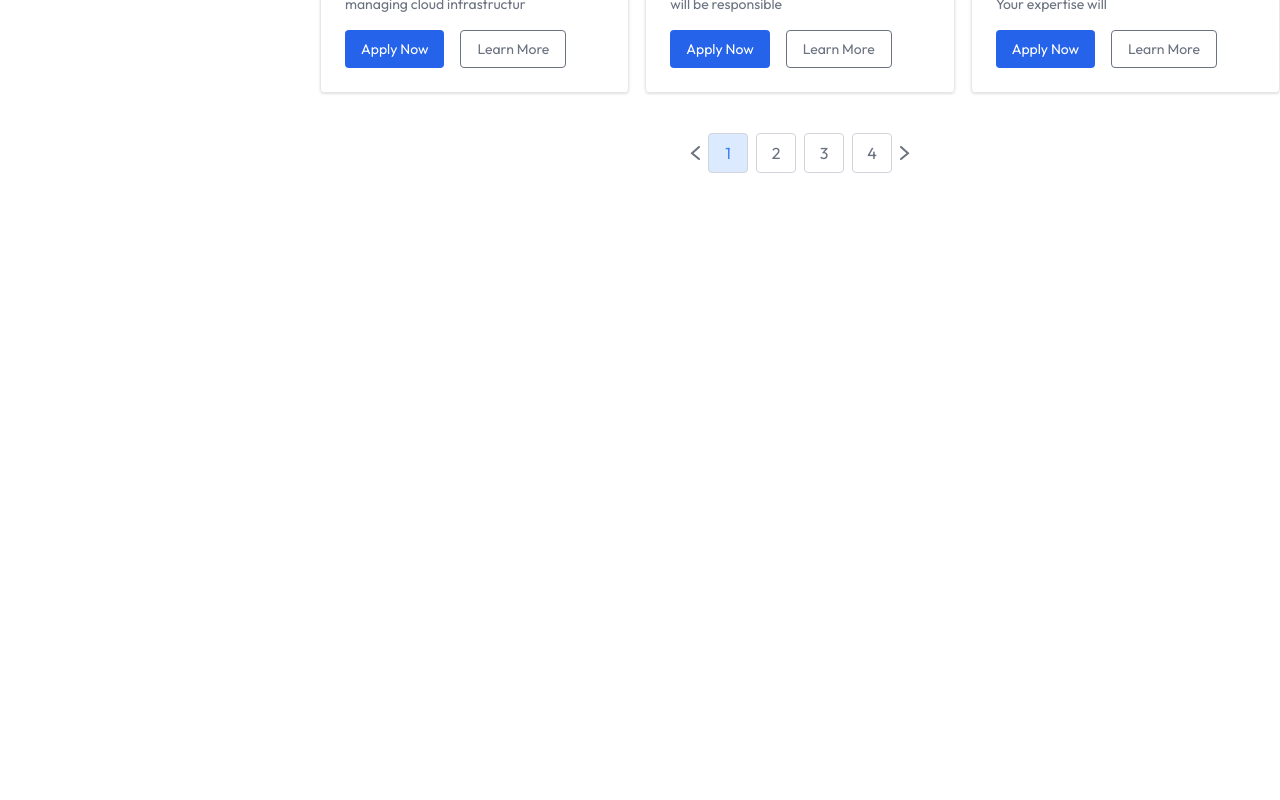
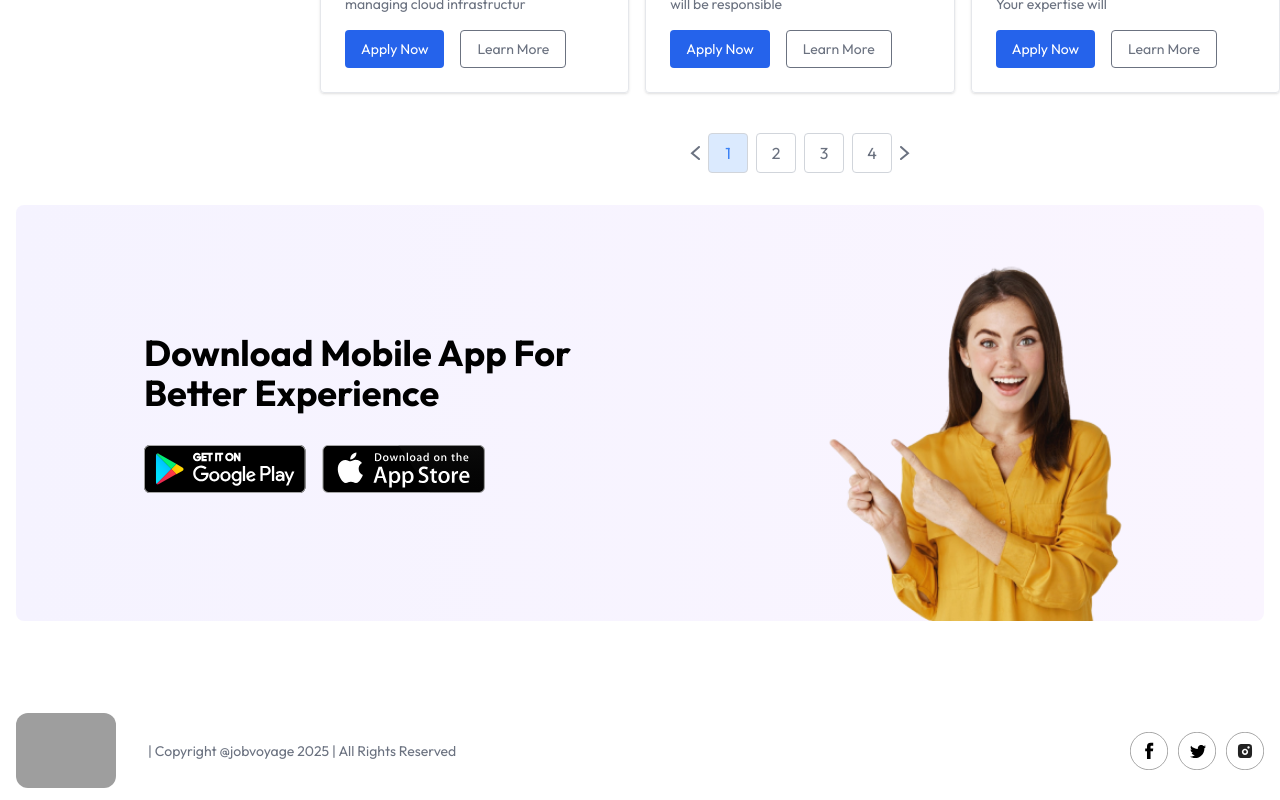
Before and after one commit to Gavesh99324/JobVoyage, a React (Vite) app in the folder client/: page / in a window 1280 px wide. Shown: the part 1260-2060 px from the top of the page. Before the commit the page ends 1465 px from the top, so only its background shows below. Built offline with nearby package versions, Linux system fonts and the light colour scheme; no server answers; grey boxes are pictures that could not be loaded.

Commit message:
created the footer

```diff
--- /dev/null
+++ b/client/src/components/AppDownload.jsx
@@ -0,0 +1,26 @@
+import React from 'react'
+import { assets } from '../assets/assets';
+
+const AppDownload = () => {
+  return (
+    <div className='container px-4 2xl:px-20 mx-auto ny-20 mb-10'>
+      <div className='relative bg-gradient-to-r from-violet-50 to-purple-50 p-12 sm:p-24 lg:p-32 rounded-lg'>
+        <div>
+            <h1 className='text-2xl sm:text-4xl font-bold mb-8 max-w-md'>Download Mobile App For Better Experience</h1>
+            <div className='flex gap-4'>
+                <a href='#' className='inline-block'>
+                    <img className='h-12' src={assets.play_store} alt="" />
+                </a>
+                <a href='#' className='inline-block'>
+                    <img className='h-12' src={assets.app_store} alt="" />
+                </a>
+            </div>
+        </div>
+
+        <img className='absolute w-80 right-0 bottom-0 mr-32 max-lg:hidden' src={assets.app_main_img} alt="" />
+      </div>
+    </div>
+  )
+}
+
+export default AppDownload;
--- /dev/null
+++ b/client/src/components/Footer.jsx
@@ -0,0 +1,19 @@
+import React from 'react';
+import jobvoyage from '../assets/jobvoyage.jpg';
+import { assets } from '../assets/assets';
+
+const Footer = () => {
+  return (
+    <div className='container px-4 2xl:px-20 mx-auto flex items-center justify-between gap-4 py-3 mt-20'>
+      <img className='w-[100px] rounded-xl' width={160} src={jobvoyage} alt="" />
+      <p className='flex-1 border-1 border-gray-400 pl-4 text-sm text-gray-500 max-sm:hidden'>| Copyright @jobvoyage 2025 | All Rights Reserved</p>
+      <div className='flex gap-2.5'>
+        <img width={38} src={assets.facebook_icon} alt="" />
+        <img width={38} src={assets.twitter_icon} alt="" />
+        <img width={38} src={assets.instagram_icon} alt="" />
+      </div>
+    </div>
+  )
+}
+
+export default Footer;
--- a/client/src/pages/Home.jsx
+++ b/client/src/pages/Home.jsx
@@ -2,6 +2,8 @@
 import Navbar from "../components/Navbar";
 import Hero from "../components/Hero";
 import JobListing from "../components/JobListing";
+import AppDownload from "../components/AppDownload";
+import Footer from "../components/Footer";
 
 function Home() {
   return (
@@ -9,6 +11,8 @@
       <Navbar />
       <Hero />
       <JobListing />
+      <AppDownload />
+      <Footer />
     </div>
   );
 }
```
